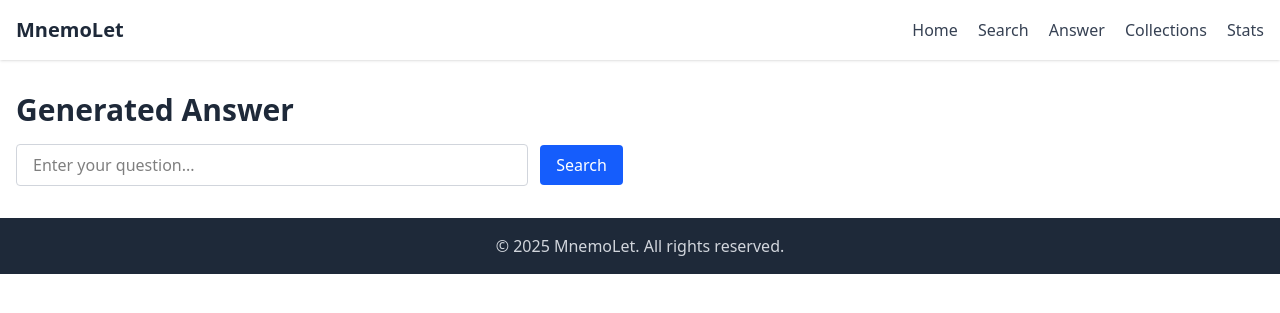
After one commit to mnemolet/mnemolet-core, a Python web app: template src/mnemolet_core/ui/templates/answer.html in a window 1280 px wide. The commit adds this page. Shown: the top 313 px of the page. Run offline with Jinja, Linux system fonts and the light colour scheme; the template is opened without the code that fills it, so the values that code supplies are empty.

Commit message:
feat(ui): add answer UI

```diff
--- /dev/null
+++ b/src/mnemolet_core/ui/templates/answer.html
@@ -0,0 +1,31 @@
+{% extends "base.html" %}
+
+{% block title %}Answer - MnemoLet{% endblock%}
+
+{% block content %}
+    <h2 class="text-3xl font-bold mb-4 text-gray-800">Generated Answer</h2>
+
+    <form method="post" class="mb-6">
+    <input
+        type="text"
+        name="query"
+        value="{{ query | default('') }}"
+        placeholder="Enter your question..."
+        class="border border-gray-300 rounded px-4 py-2 w-full max-w-lg"
+        required
+    />
+    <button
+        type="submit"
+        class="ml-2 bg-blue-600 text-white px-4 py-2 rounded hover:bg-blue-700"
+    >
+        Search
+    </button>
+    </form>
+
+    {% if response %}
+        <div class="bg-white rounded shadow p-6">
+            <h3 class="text-xl font-semibold mb-2">Answer:</h3>
+            <p class="text-gray-700 whitespace-pre-wrap">{{ response }}</p>
+        </div>
+    {% endif %}
+{% endblock %}
--- a/src/mnemolet_core/ui/templates/nav.html
+++ b/src/mnemolet_core/ui/templates/nav.html
@@ -4,6 +4,7 @@
         <div class="space-x-4">
             <a href="/" class="text-gray-700 hover:text-gray-900 font-medium">Home</a>
             <a href="/search" class="text-gray-700 hover:text-gray-900 font-medium">Search</a>
+            <a href="/answer" class="text-gray-700 hover:text-gray-900 font-medium">Answer</a>
             <a href="/list-collections" class="text-gray-700 hover:text-gray-900 font-medium">Collections</a>
             <a href="/stats" class="text-gray-700 hover:text-gray-900 font-medium">Stats</a>
         </div>
```
Also changed, not shown: src/mnemolet_core/api/routes.py (+30 -11 lines), src/mnemolet_core/ui/routes.py (+17 -1 lines).
